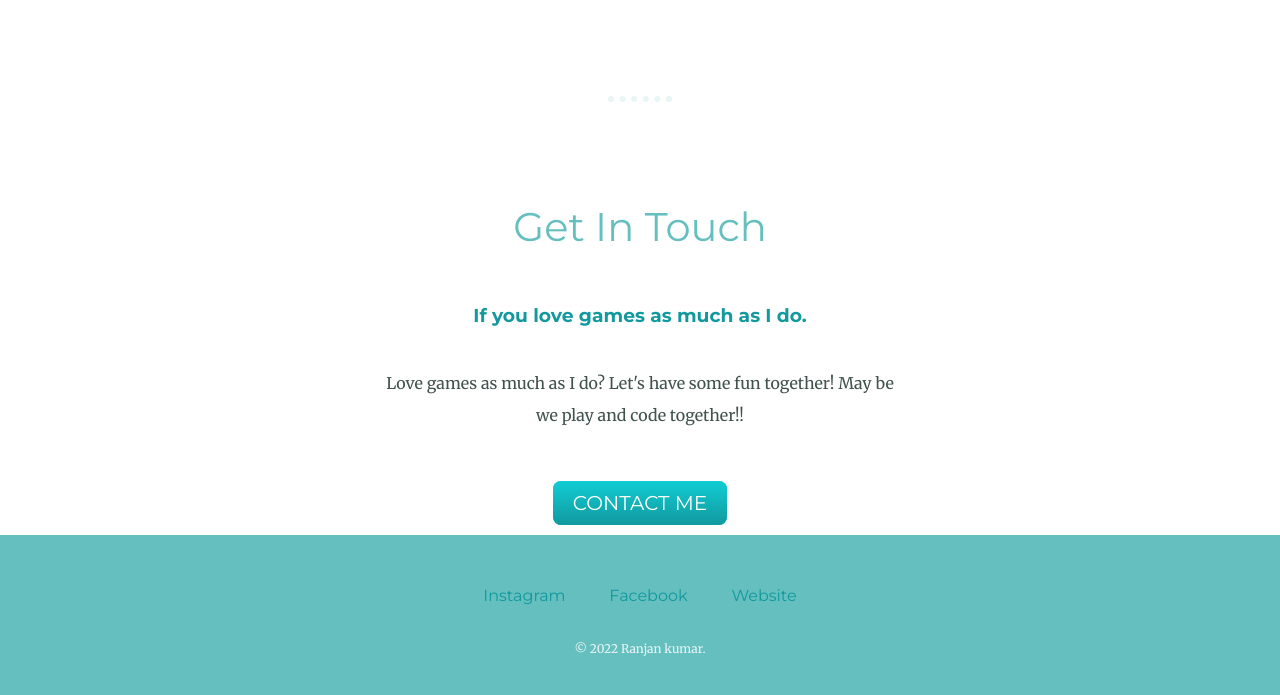
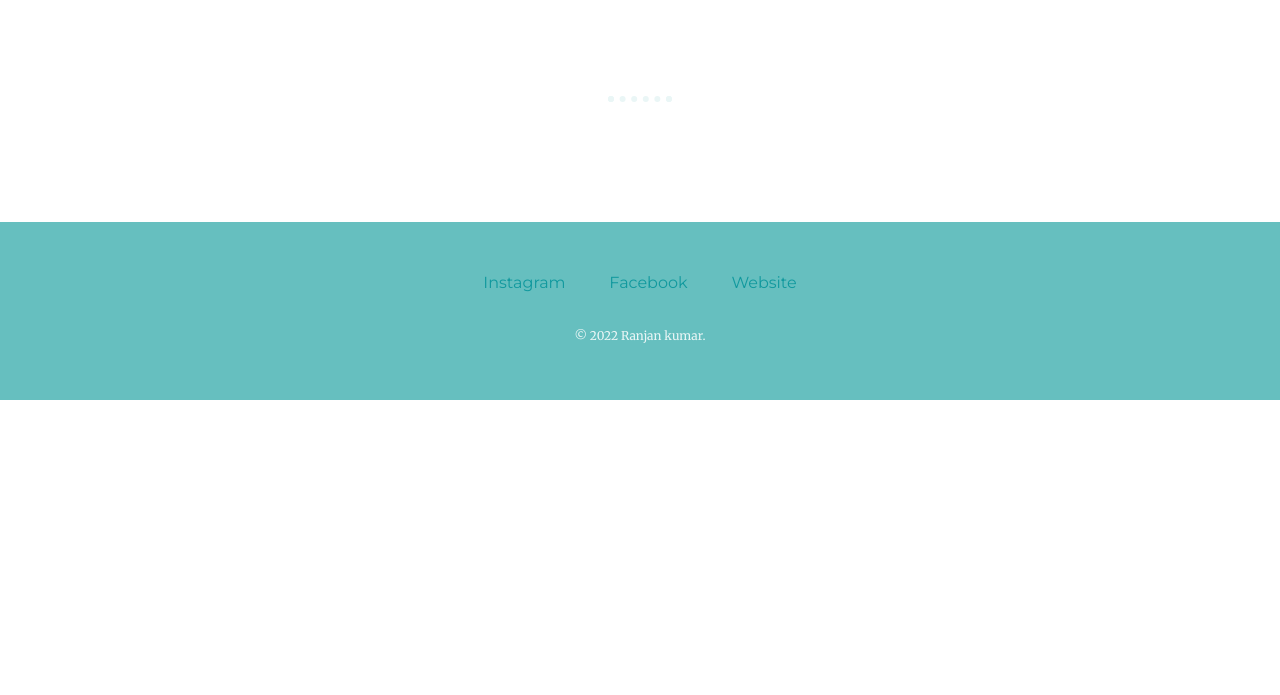
Before and after one commit to Ranjanku/cautious-octo-rotary-phone, a plain HTML site: page CSS - My site/index.html in a window 1280 px wide. Shown: the part 1884-2579 px from the top of the page. After the commit the page ends 2284 px from the top, so only its background shows below. Drawn offline with Linux system fonts and the light colour scheme.

Commit message:
Update index.html

```diff
--- a/CSS - My site/index.html
+++ b/CSS - My site/index.html
@@ -39,12 +39,7 @@
         </div>
       </div>
       <hr>
-      <div class="contact-me">
-        <h2>Get In Touch</h2>
-        <h3>If you love games as much as I do.</h3>
-        <p class="contact-massage"> Love games as much as I do? Let's have some fun together! May be we play and code together!!</p>
-        <a class="btn" href="mailto:ranjankumar9a@gmail.com">CONTACT ME</a>
-      </div>
+
     </div>
     <br>
 
```
